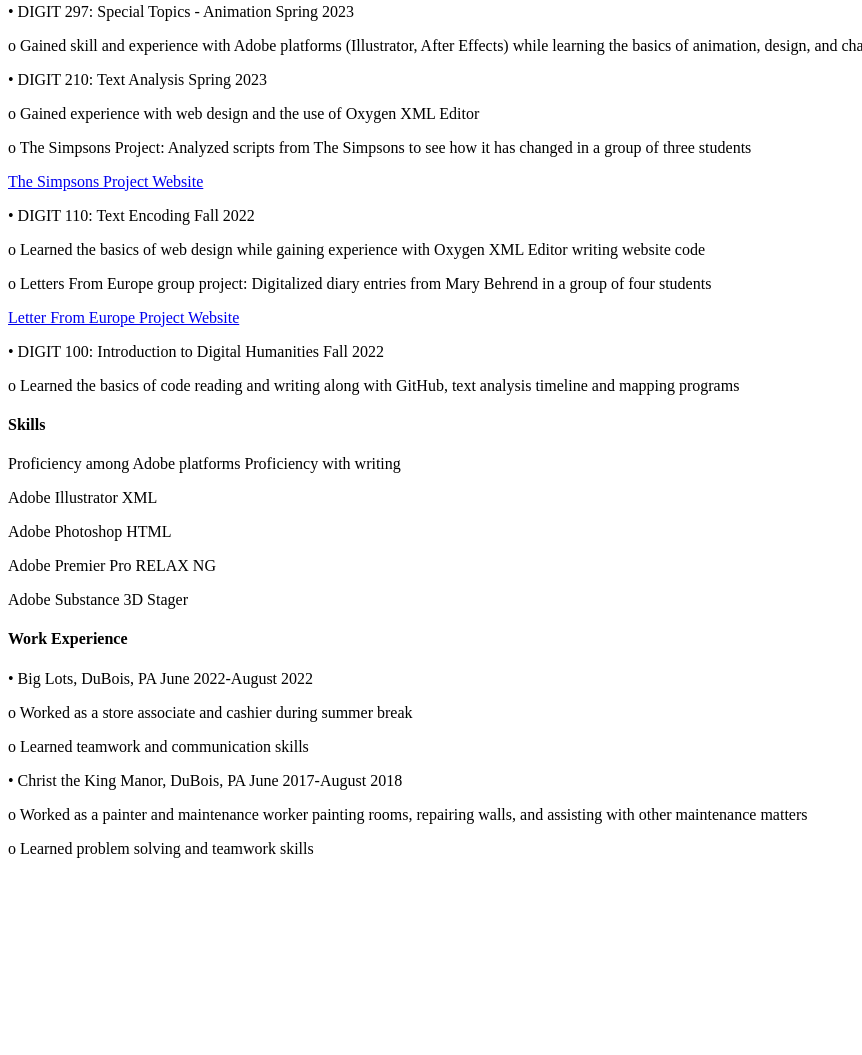
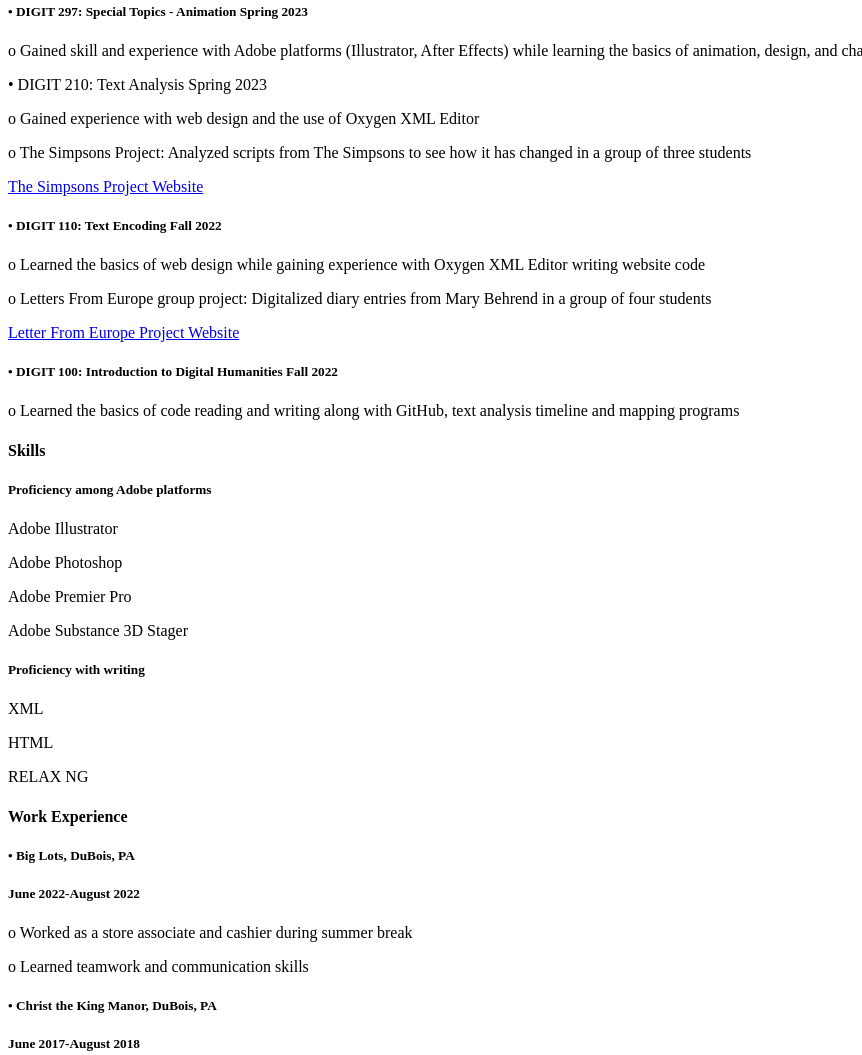
Before and after one commit to epp5198/seniorPortfolio, a plain HTML site: page docs/resume.html in a window 1280 px wide. Shown: the part 283-1338 px from the top of the page, without its empty margins (0-862 px from the left). Before the commit the page ends 1157 px from the top, so only its background shows below. Drawn offline with Linux system fonts and the light colour scheme.

Commit message:
resume stuff

```diff
--- a/docs/resume.html
+++ b/docs/resume.html
@@ -11,30 +11,34 @@
         <p>Digital Media, Arts, and Technology, BA</p>
 
         <h4>Coding and Graphic Design Experience</h4>
-        <p> •	DIGIT 297: Special Topics - Animation							Spring 2023</p>
+        <h5> •	DIGIT 297: Special Topics - Animation							Spring 2023</h5>
         <p>o	Gained skill and experience with Adobe platforms (Illustrator, After Effects) while learning the basics of animation, design, and character design</p>
         <p>•	DIGIT 210: Text Analysis 									Spring 2023</p>
         <p>o	Gained experience with web design and the use of Oxygen XML Editor</p>
         <p>o	The Simpsons Project: Analyzed scripts from The Simpsons to see how it has changed in a group of three students</p>
         <a href="https://github.com/epp5198/TheSimpProject.git">The Simpsons Project Website</a>
-        <p>•	DIGIT 110: Text Encoding 									Fall 2022</p>
+        <h5>•	DIGIT 110: Text Encoding 									Fall 2022</h5>
         <p>o	Learned the basics of web design while gaining experience with Oxygen XML Editor writing website code</p>
         <p>o	Letters From Europe group project: Digitalized diary entries from Mary Behrend in a group of four students</p>
         <a href="https://fkb5105.github.io/Letters-from-Europe-FA2022/index.html">Letter From Europe Project Website</a>
-        <p>•	DIGIT 100: Introduction to Digital Humanities                Fall 2022</p>
+        <h5>•	DIGIT 100: Introduction to Digital Humanities                Fall 2022</h5>
         <p>o	Learned the basics of code reading and writing along with GitHub, text analysis timeline and mapping programs</p>
         <h4>Skills</h4>
-        <p>Proficiency among Adobe platforms						Proficiency with writing</p>
-        <p>Adobe Illustrator								XML</p>
-        <p>Adobe Photoshop								HTML</p>
-        <p>Adobe Premier Pro								RELAX NG</p>
+        <h5>Proficiency among Adobe platforms</h5>
+        <p>Adobe Illustrator</p>
+        <p>Adobe Photoshop</p>
+        <p>Adobe Premier Pro</p>
         <p>Adobe Substance 3D Stager</p>
+        <h5>Proficiency with writing</h5>
+        <p>XML</p>
+        <p>HTML</p>
+        <p>RELAX NG</p>
 
         <h4>Work Experience</h4>
-        <p>•	Big Lots, DuBois, PA 						June 2022-August 2022</p>
+        <h5>•	Big Lots, DuBois, PA</h5> 						<h5>June 2022-August 2022</h5>
         <p>o	Worked as a store associate and cashier during summer break</p>
         <p>o	Learned teamwork and communication skills</p>
-        <p>•	Christ the King Manor, DuBois, PA 					June 2017-August 2018</p>
+        <h5>•	Christ the King Manor, DuBois, PA</h5> 					<h5>June 2017-August 2018</h5>
         <p>o	Worked as a painter and maintenance worker painting rooms, repairing walls, and assisting with other maintenance matters</p>
         <p>o	Learned problem solving and teamwork skills</p>
     </body>
```
